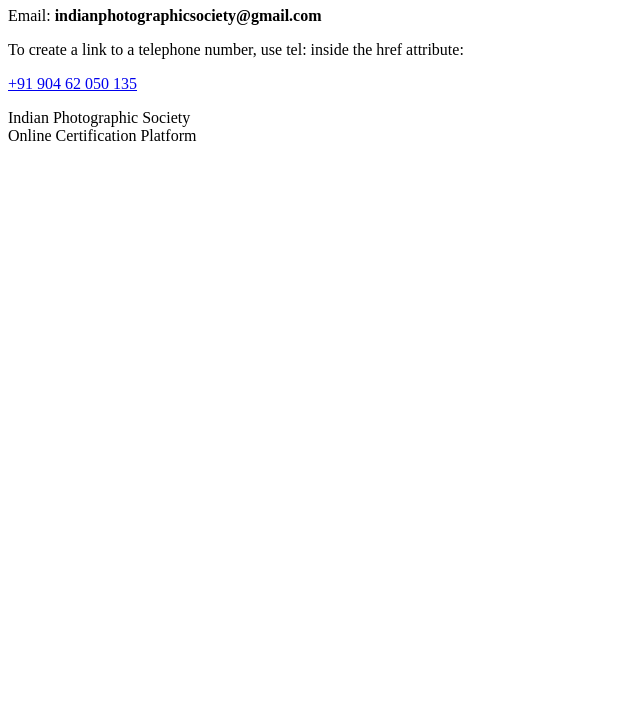
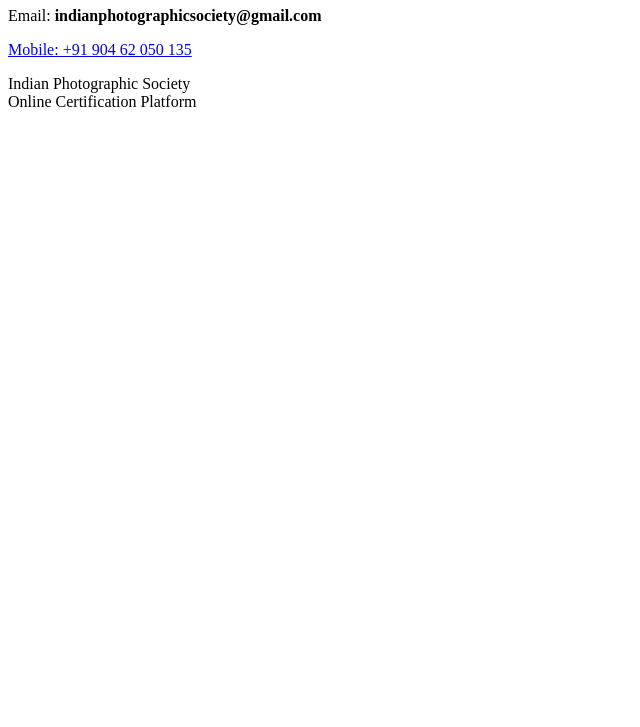
Before and after one commit to IPS-Photoart/ips-website, a plain HTML site: page contact.html in a window 1280 px wide. Shown: the part 73-800 px from the top of the page, without its empty margins (0-640 px from the left). Drawn offline with Linux system fonts and the light colour scheme.

Commit message:
Update contact.html

```diff
--- a/contact.html
+++ b/contact.html
@@ -9,9 +9,7 @@
 <h1>Contact Us</h1>
 
 <p>Email: <strong>indianphotographicsociety@gmail.com</strong></p>
-<p>To create a link to a telephone number, use tel: inside the href attribute:</p>
-
-<p><a href="tel:+91-90462050135">+91 904 62 050 135</a></p>
+<p><a href="tel:+91-90462050135">Mobile: +91 904 62 050 135</a></p>
 <p>
 Indian Photographic Society<br>
 Online Certification Platform
```
